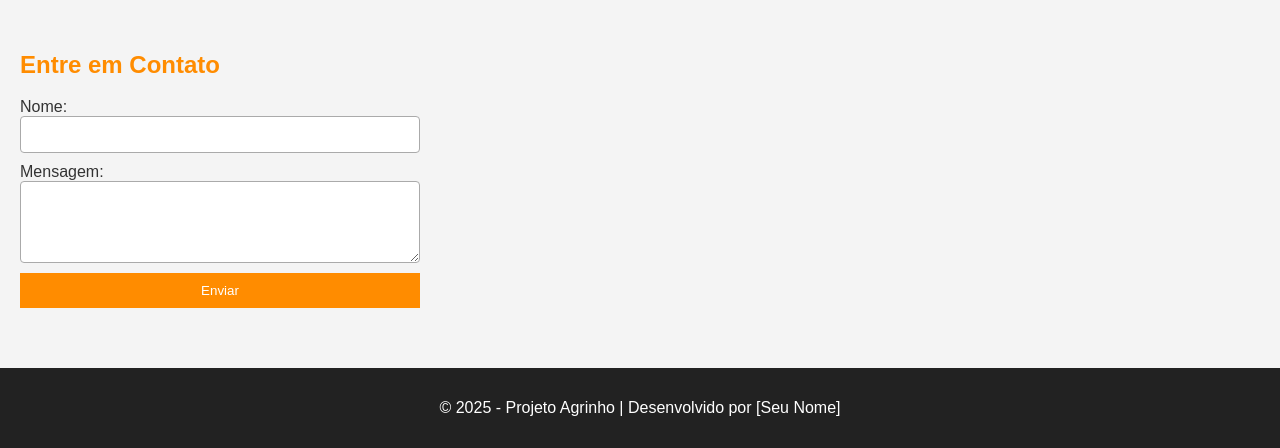
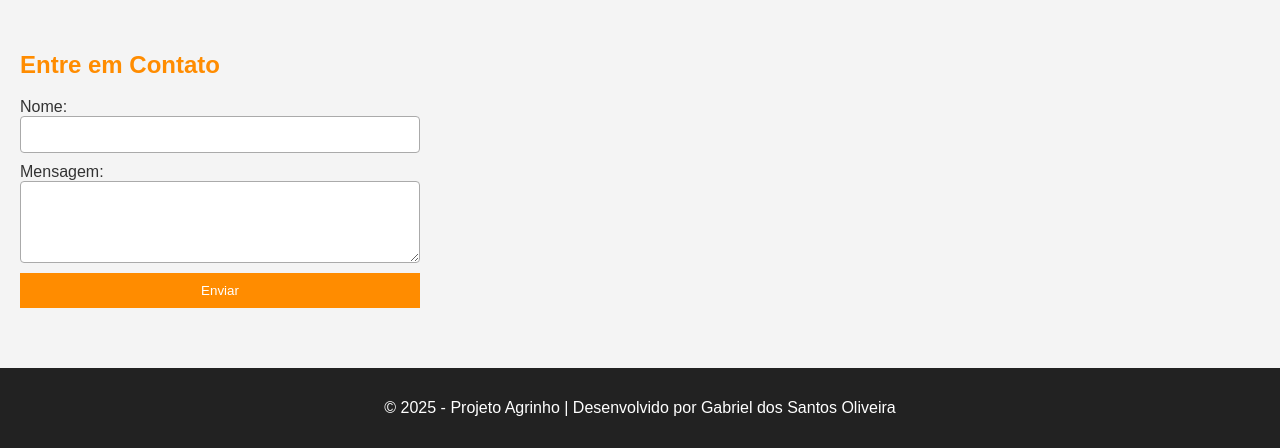
Before and after one commit to Gabriel-santos-oliveira/agrinho_2025, a plain HTML site: page index.html in a window 1280 px wide. Shown: the part 2381-2829 px from the top of the page. Drawn offline with Linux system fonts and the light colour scheme.

Commit message:
Update index.html

```diff
--- a/index.html
+++ b/index.html
@@ -90,7 +90,7 @@ Essa tecnologia ajuda a tornar o campo mais conectado e eficiente, promovendo um
     </main>
 
     <footer class="rodape">
-        <p>&copy; 2025 - Projeto Agrinho | Desenvolvido por [Seu Nome]</p>
+        <p>&copy; 2025 - Projeto Agrinho | Desenvolvido por Gabriel dos Santos Oliveira</p>
     </footer>
 </body>
 </html>
```
